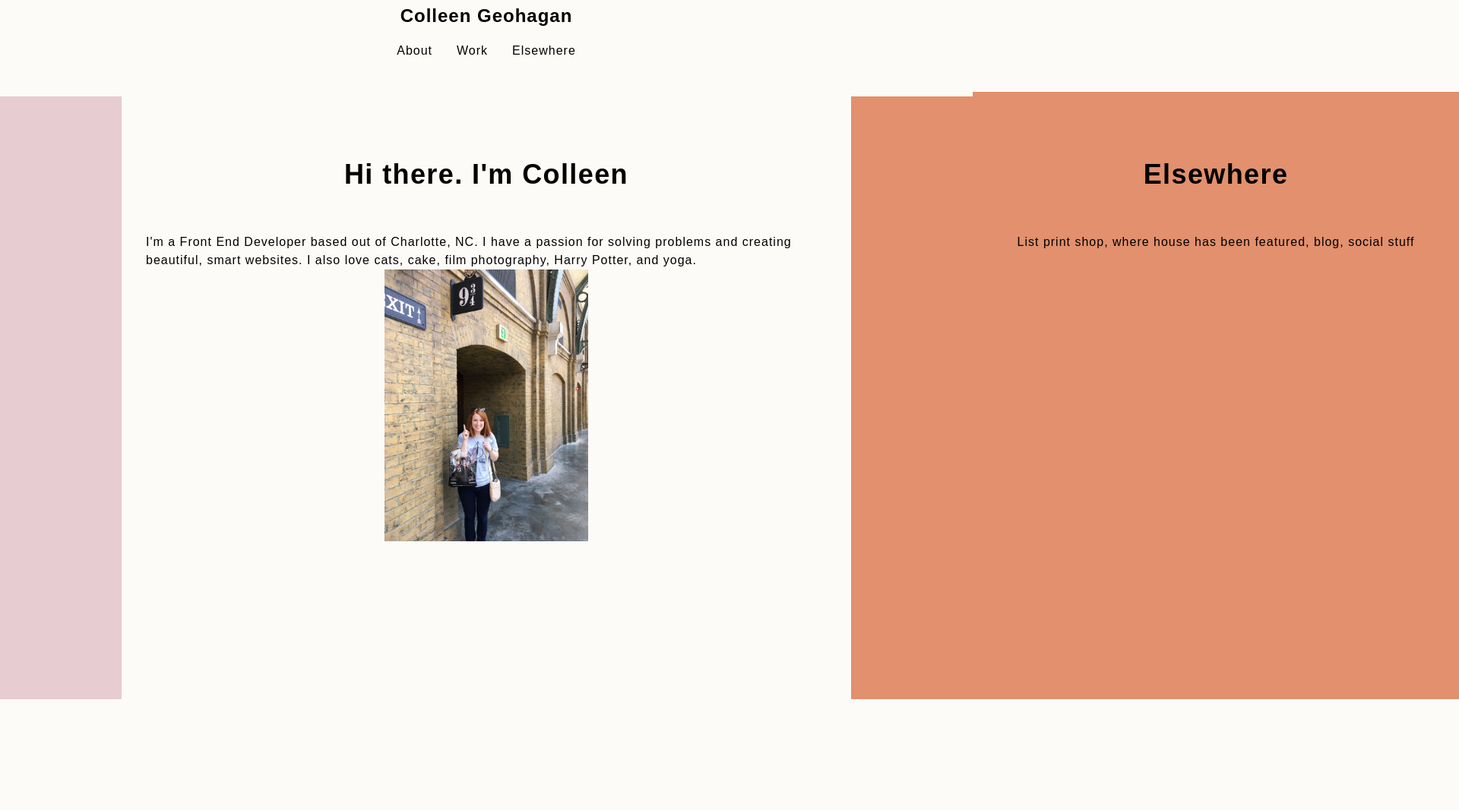
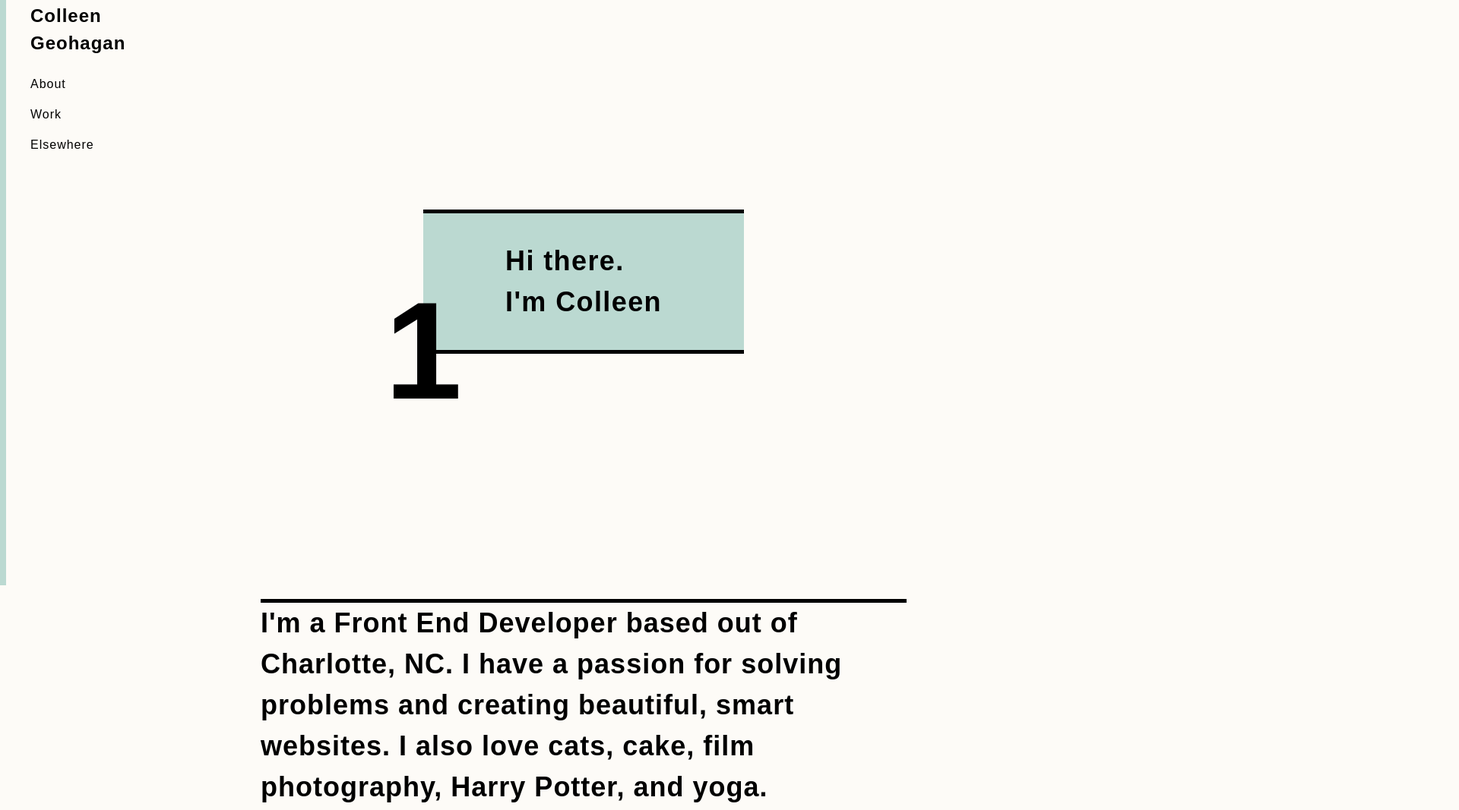
Before and after one commit to CGeohagan/cgeohagan-portfolio, a website: page index.html in a window 1280 px wide. Shown: the part 29-1096 px from the top of the page at 76% size, 1920 px wide, since content can reach past the window. Before the commit the page ends 950 px from the top, so only its background shows below. Drawn offline with Linux system fonts and the light colour scheme; a web font is replaced by a local one.

Commit message:
styling and layout updates

```diff
--- a/index.html
+++ b/index.html
@@ -19,9 +19,21 @@
 			</nav>
 		</header>
 		<main>
-			<div class="portfolio__slider">
-				<section class="portfolio__section section-1">
+			<div>
+				<section class="section section-1" data-color="#BBD9D1">
 					<div class="section__wrapper">
+						<div class="section__header">
+							<h2>Hi there.<br>I'm Colleen</h2>
+						</div>
+						<p class="section__paragraph">I'm a Front End Developer based out of Charlotte, NC. I have a passion for solving problems and creating beautiful, smart websites. I also love cats, cake, film photography, Harry Potter, and yoga.</p>
+						<figure class="about-image"><img src="assets/images/ColleenGeohaganPortrait.jpg" alt="photo of Colleen"></figure>
+					</div>
+				</section>
+				<section class="section section-2" data-color="#E7CCD1">
+					<div class="section__wrapper">
+						<div class="section__header">
+							<h2>Work</h2>
+						</div>
 						<div class="project">
 							<h3>Project 1</h3>
 							<p>Description of project</p>
@@ -38,14 +50,7 @@
 						</div>
 					</div>
 				</section>
-				<section class="portfolio__section section-2">
-					<div class="section__wrapper">
-						<h2>Hi there. I'm Colleen</h2>
-						<p>I'm a Front End Developer based out of Charlotte, NC. I have a passion for solving problems and creating beautiful, smart websites. I also love cats, cake, film photography, Harry Potter, and yoga.</p>
-						<figure class="about-image"><img src="assets/images/colleenathp.jpg" alt="Colleen at Harry Potter World"></figure>
-					</div>
-				</section>
-				<section class="portfolio__section section-3">
+				<section class="section section-3" data-color="#E2906D">
 					<div class="section__wrapper">
 						<h2>Elsewhere</h2>
 						<div>
--- a/package.json
+++ b/package.json
@@ -7,6 +7,7 @@
     "gulp-install": "^1.1.0"
   },
   "devDependencies": {
+    "browser-sync": "^2.24.4",
     "gulp": "^3.9.1",
     "gulp-autoprefixer": "^5.0.0",
     "gulp-clean-css": "^3.9.4",
--- a/scss/config/_mixins.scss
+++ b/scss/config/_mixins.scss
@@ -7,7 +7,7 @@
 
 // 1. Base Size and Ratio
 
-$base: 1em; //= 18px
+$base: 1em; //= 16px
 $ratio: 1.5; //
 
 // 2. The formula for modular scale is (ratio^value)*base so we need a power function
--- a/scss/config/_variables.scss
+++ b/scss/config/_variables.scss
@@ -23,6 +23,7 @@ $light-gold     : #EFE5D4;
 $coral					: #E2906D;
 $light-pink			: #E7CCD1;
 $cream					: #FDFBF7;
+$green					: #BBD9D1;
 
 
 
--- a/scss/modules/_main.scss
+++ b/scss/modules/_main.scss
@@ -7,14 +7,14 @@ body {
 }
 
 .main-header {
-	background-color: $cream;
+	border-left: 8px solid $green;
 	display: flex;
 	flex-direction: column;
-	width: 100vw;
-	text-align: center;
+	width: 20vw;
 	position: fixed;
 	top: 0;
 	left: 0;
+	bottom: 0;
 	z-index: 10;
 	padding: 2em;
 }
@@ -22,56 +22,117 @@ body {
 .navigation__list {
 	display: flex;
 	justify-content: center;
+	flex-direction: column;
+	margin-top: 1em;
 
 	li {
 		list-style: none;
-		padding: 1em;
+		padding: .5em 0;
 	}
 }
 
 main {
-	width: 75vw;
-	margin-top: 150px;
+	width: 80vw;
+	margin-left: 20vw;
+
 }
 
-.portfolio {
+.section {
+	width: 100%;
+	min-height: 100vh;
+	display: flex;
+	align-items: center;
+	justify-content: center;
 
-	&__slider {
-		width: 300%;
-		transform: translateX(-62.5vw);
-
+	&__wrapper {
+		display: flex;
+		flex-direction: column;
+		align-items: center;
 	}
 
-	&__section {
-		float: left;
-		width: 75vw;
+	&__header {
 		min-height: 100vh;
+		display: flex;
+		align-items: center;
+	}
+
+	h2 {
+		display: block;
+		background-color: $green;
+		border-top: 5px solid black;
+		border-bottom: 5px solid black;
+		position: relative;
+		padding: 1em 3em;
+
+		&:before {
+			content: "1";
+			font-family: $header-font;
+			font-size: ms(4);
+			font-weight: 600;
+			position: absolute;
+			left: -12%;
+    	top: 25%;
+		}
+	}
+
+	&__paragraph {
+		font-family: $header-font;
+		font-size: ms(2);
+		font-weight: 600;
+		max-width: 850px;
+		margin: .5em 1em;
+
+		&:before {
+			content: '';
+	    width: 100%;
+	    /* margin-left: 10%; */
+	    display: block;
+	    height: 5px;
+	    background-color: #000;
+		}
 	}
 
 }
 
-.section__wrapper {
-	display: flex;
-	flex-direction: column;
-	align-items: center;
-	margin: 2em;
-}
+.section-1 {
 
-.section-1 {
-	background-color: $light-pink;
-	display: flex;
-	align-items: center;
-	justify-content: center;
+	h2 {
+		background-color: $green;
+
+		&:before {
+			content: '1';
+		}
+	}
+
 }
 
 .section-2 {
-	background-color: $cream;
+
+	h2 {
+		background-color: $light-pink;
+
+		&:before {
+			content: '2';
+		}
+	}
+
 }
 
 .section-3 {
-	background-color: $coral;
+
+	h2 {
+		background-color: $coral;
+
+		&:before {
+			content: '3';
+		}
+	}
+
 }
 
+
+
 .about-image {
-	width: 30%;
+	width: 35%;
+	margin: 1.5em auto;
 }
```
Also changed, not shown: assets/images/ColleenGeohaganPortrait.jpg (added), style.css, 1 other file.
